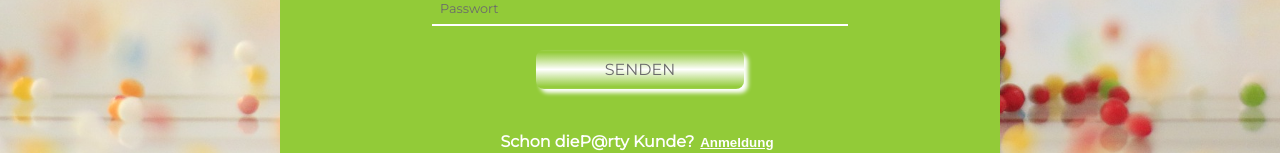
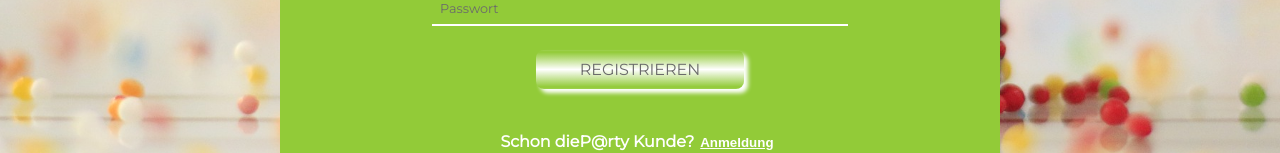
Before and after one commit to CarolaZapp/dieParty_FE, a React (Vite) app: page /userRegisterD1 in a window 1280 px wide. Shown: the part 651-804 px from the top of the page. Built offline with nearby package versions, Linux system fonts and the light colour scheme.

Commit message:
change some button text

```diff
--- a/src/components/E2D1UserLogin.jsx
+++ b/src/components/E2D1UserLogin.jsx
@@ -82,7 +82,7 @@ const E2D1UserLogin = () => {
               value={formData.password}
               required
             />
-            <button className="submit">Senden</button>
+            <button className="submit">Anmelden</button>
           </form>
           <div className={styles.navTo}>
             <h5>
--- a/src/components/E2D1UserRegister.jsx
+++ b/src/components/E2D1UserRegister.jsx
@@ -159,7 +159,7 @@ const E2D1UserRegister = () => {
               value={formData.password}
               required
             />
-            <button className="submit">Senden</button>
+            <button className="submit">Registrieren</button>
           </form>
           <div className={styles.navTo}>
             <h5>
--- a/src/components/E2D2InvitationCreateSlide.jsx
+++ b/src/components/E2D2InvitationCreateSlide.jsx
@@ -147,7 +147,7 @@ const E2D2InvitationCreateSlide = ({ setInvitation }) => {
               />
             </div>
 
-            <button className="submitLarge">Personalisierung abschicken</button>
+            <button className="submitLarge">Personalisierung speichern</button>
           </form>
         </div>
       </div>
--- a/src/components/E2D2ThanksCreateSlide.jsx
+++ b/src/components/E2D2ThanksCreateSlide.jsx
@@ -224,7 +224,7 @@ const E2D2ThanksCreateSlide = () => {
                 value={formData.comment}
               />
             </div>
-            <button className="submitLarge">Personalisierung abschicken</button>
+            <button className="submitLarge">Personalisierung speichern</button>
           </form>
         </div>
       </div>
--- a/src/components/E2D3UserLogin.jsx
+++ b/src/components/E2D3UserLogin.jsx
@@ -82,7 +82,7 @@ const E2D3UserLogin = () => {
               value={formData.password}
               required
             />
-            <button className="submit">Senden</button>
+            <button className="submit">Anmelden</button>
           </form>
           <div className={styles.navTo}>
             <h5>
--- a/src/components/E2D3UserRegister.jsx
+++ b/src/components/E2D3UserRegister.jsx
@@ -159,7 +159,7 @@ const E2D3UserRegister = () => {
               value={formData.password}
               required
             />
-            <button className="submit">Senden</button>
+            <button className="submit">Registrieren</button>
           </form>
           <div className={styles.navTo}>
             <h5>
```
